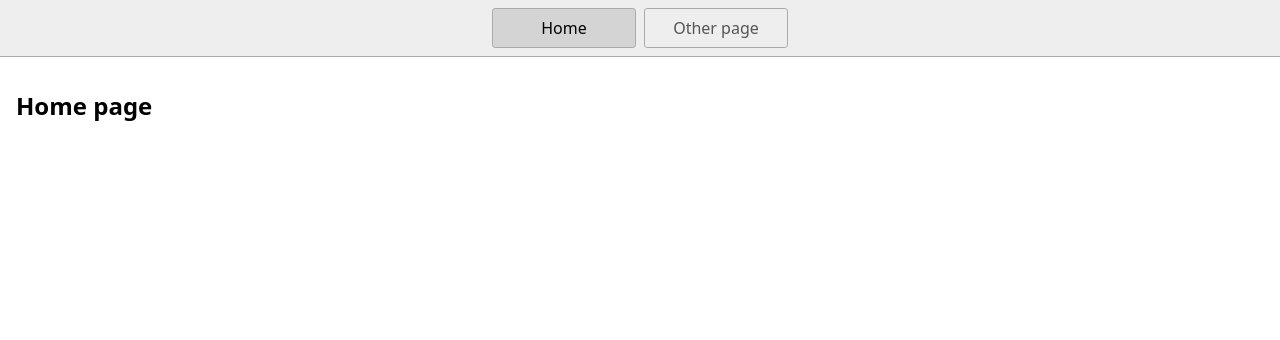
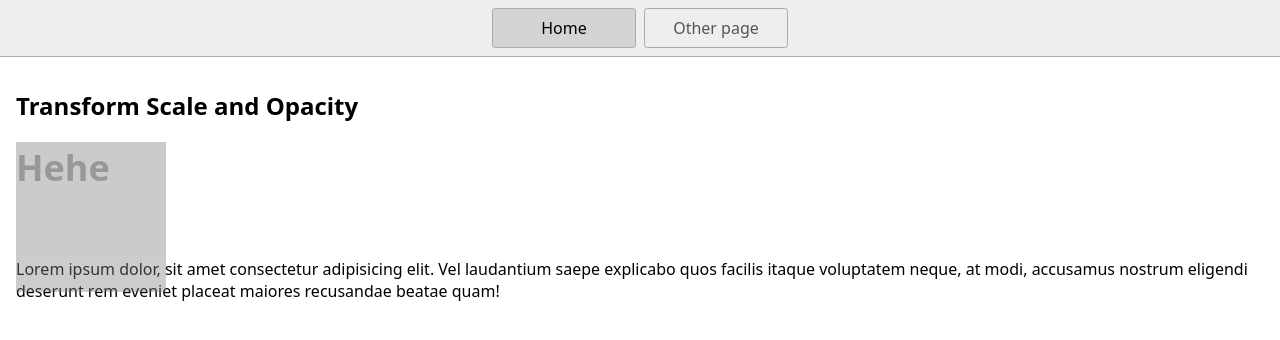
Before and after one commit to parvez-tm/html-css-basics, a website: page index.html in a window 1280 px wide. Drawn offline with Linux system fonts and the light colour scheme.

Commit message:
transform scale and opaciti concept understood

```diff
--- a/index.html
+++ b/index.html
@@ -17,7 +17,11 @@
       <a href="/page2.html">Other page</a>
     </nav>
     <main>
-      <h1>Home page</h1>
+      <h1>Transform Scale and Opacity</h1>
+      <div class="box">
+        <h2 >Hehe</h2>
+      </div>
+      <p>Lorem ipsum dolor, sit amet consectetur adipisicing elit. Vel laudantium saepe explicabo quos facilis itaque voluptatem neque, at modi, accusamus nostrum eligendi deserunt rem eveniet placeat maiores recusandae beatae quam!</p>
     </main>
   </body>
 </html>
--- a/styles.css
+++ b/styles.css
@@ -44,3 +44,12 @@ h1 {
   font-weight: bold;
   font-size: 1.5rem;
 }
+
+.box{
+  width: 100px;
+  height: 100px;
+  background-color: gray; /* using rgba(alpha channel) will apply to only background color  */
+  transform: scale(1.5);
+  transform-origin: 0 0;
+  opacity: 0.4; /* If i use opacity it will apply on whole element */
+}
```
Also changed, not shown: 1 other file.
